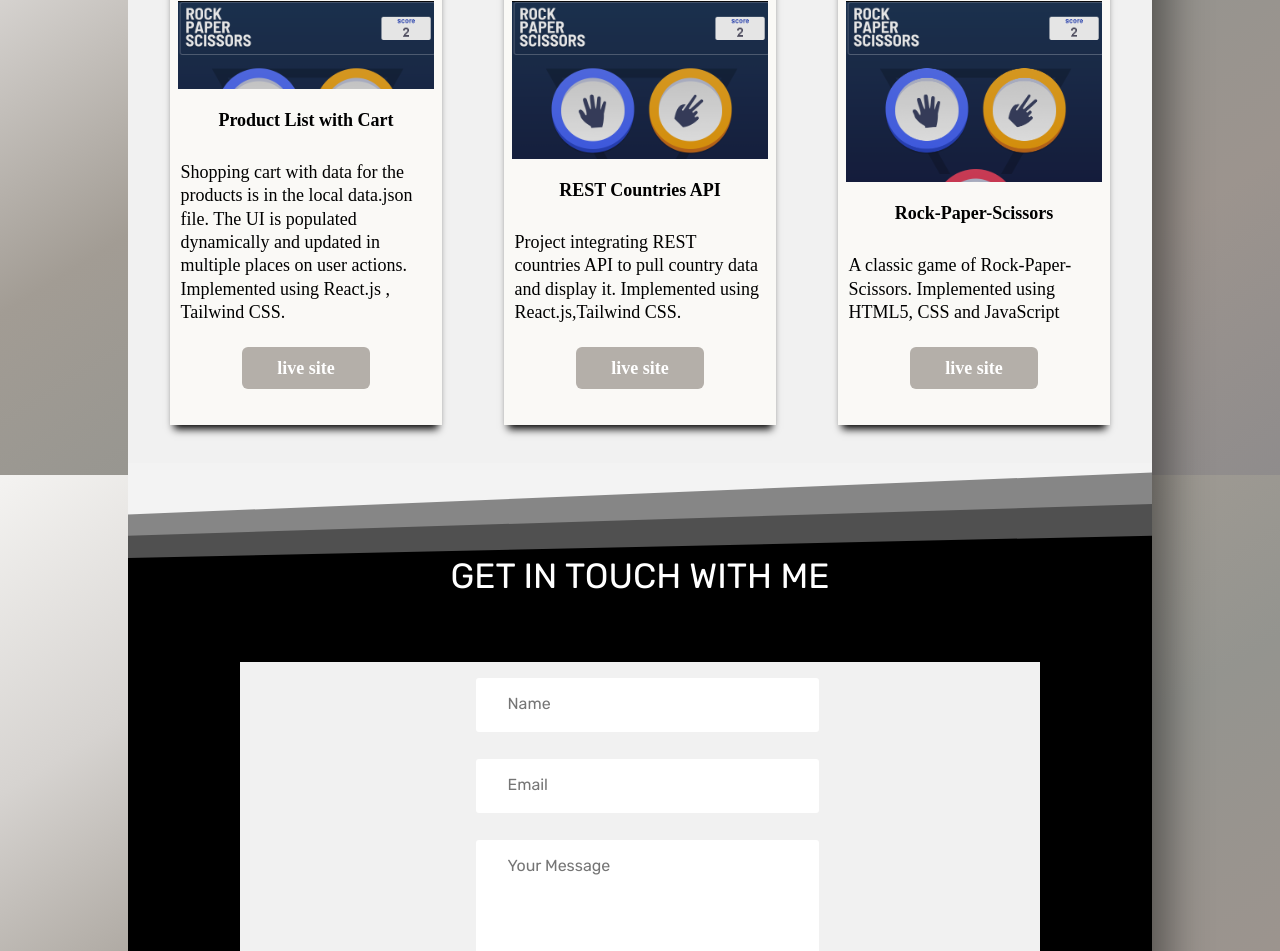
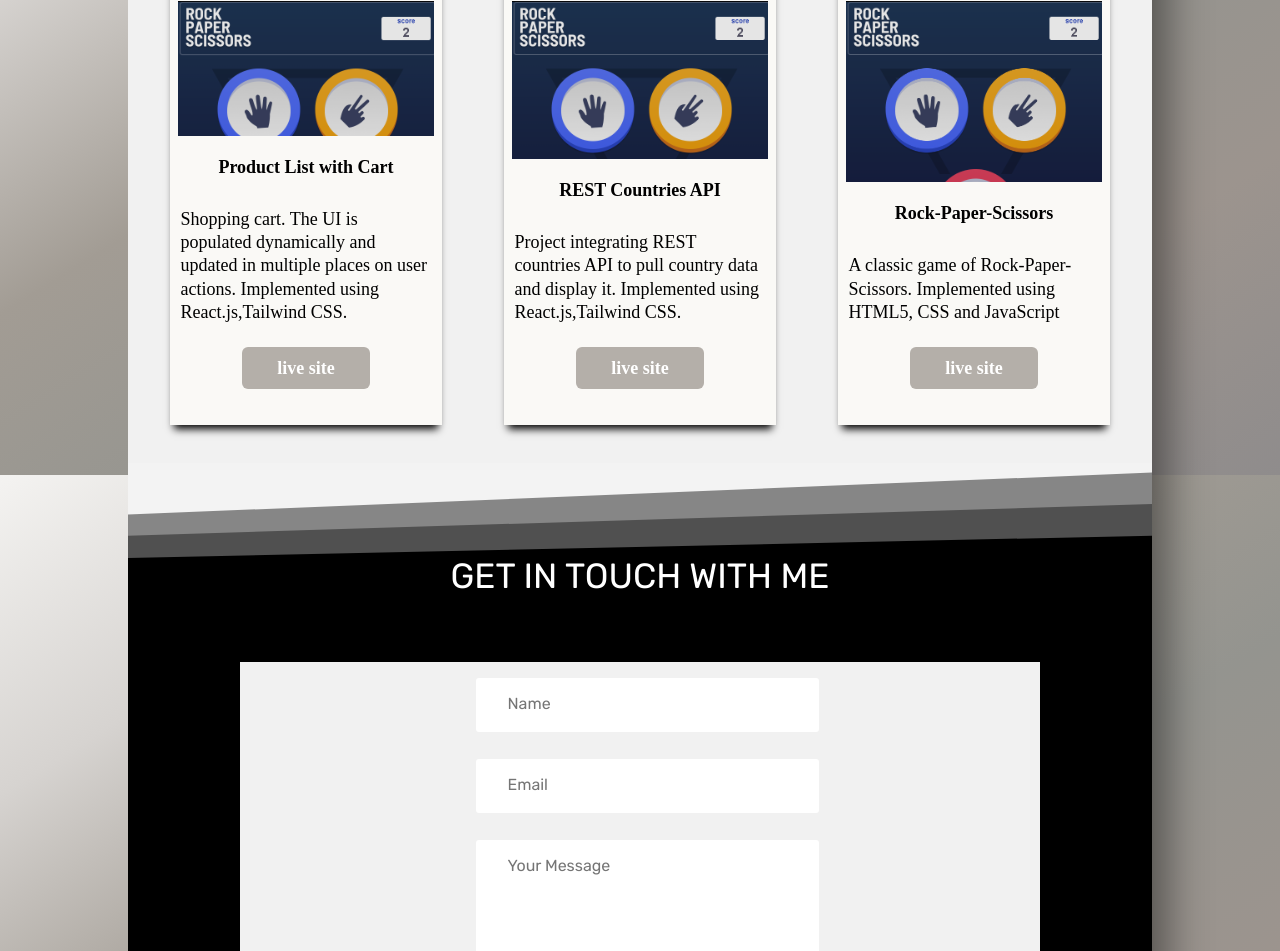
Before and after one commit to GeorgeSunita/portfolio, a Next.js app: page / in a window 1280 px wide. Shown: the part 1125-2076 px from the top of the page. Built offline with nearby package versions, Linux system fonts and the light colour scheme.

Commit message:
udates to projects section

```diff
--- a/pages/index.js
+++ b/pages/index.js
@@ -14,7 +14,7 @@ export default function Home() {
       title: "Product List with Cart",
       image: "/shoppingcart.png",
       description:
-        "Shopping cart with data for the products is in the local data.json file. The UI is populated dynamically and updated in multiple places on user actions. Implemented using React.js , Tailwind CSS.",
+        "Shopping cart.  The UI is populated dynamically and updated in multiple places on user actions. Implemented using React.js,Tailwind CSS.",
       link: "https://shoppingcartwithproductlist.netlify.app/",
     },
     {
```
Also changed, not shown: public/shoppingcart.png.
